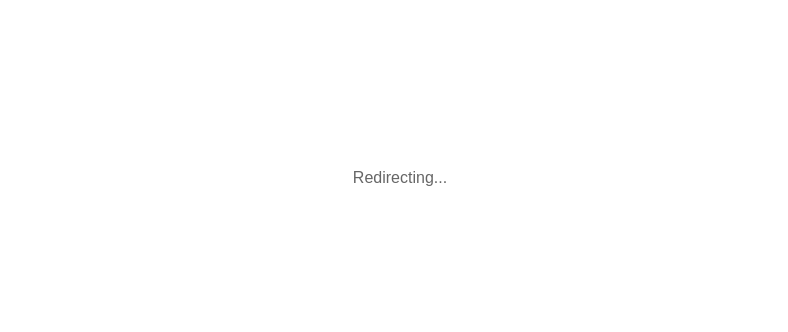
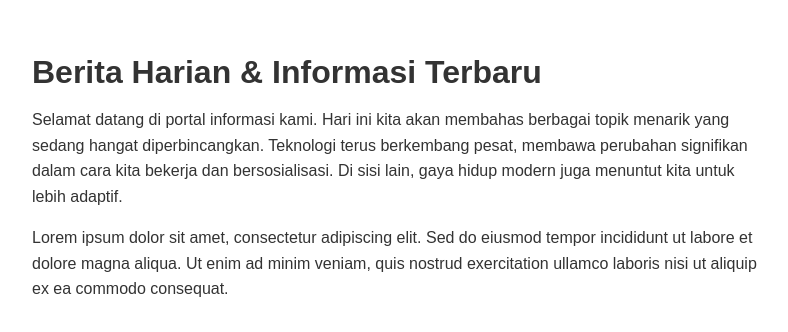
Before and after one commit to hyein89/Superlinkdd, a Next.js app: page /preview in a window 1280 px wide. Shown: the part 222-554 px from the top of the page, without its empty margins (240-1028 px from the left). Built offline with nearby package versions, Linux system fonts and the light colour scheme.

Commit message:
Update page.js

```diff
--- a/app/preview/page.js
+++ b/app/preview/page.js
@@ -1,30 +1,38 @@
 // app/preview/page.js
 
-// Di sinilah kamu memasukkan judul dan gambar pancingan (clickbait)
 export const metadata = {
-  title: 'Video Viral Terbaru (Full HD)',
-  description: 'Tonton video selengkapnya di sini. Durasi full tanpa potongan...',
+  // Gunakan judul yang sangat normal dan tidak agresif
+  title: 'Berita Harian & Informasi Terbaru',
+  description: 'Membaca artikel dan informasi terbaru hari ini. Temukan berbagai topik menarik seputar gaya hidup, teknologi, dan hiburan.',
   openGraph: {
-    title: 'Video Viral Terbaru (Full HD)',
-    description: 'Tonton video selengkapnya di sini. Durasi full tanpa potongan...',
-    // Ganti URL ini dengan URL gambar JPG/PNG yang menarik (misal gambar tombol Play video)
+    title: 'Berita Harian & Informasi Terbaru',
+    description: 'Membaca artikel dan informasi terbaru hari ini. Temukan berbagai topik menarik seputar gaya hidup, teknologi, dan hiburan.',
+    // SANGAT PENTING: Gunakan gambar pemandangan, gambar abstrak, atau logo yang sangat aman. Jangan gambar cewek/video!
     images: ['https://i.ibb.co.com/20SyZc40/622027260-910805528561278-4101000050464278438-n.jpg'],
-    type: 'website',
+    type: 'article',
   },
   twitter: {
     card: 'summary_large_image',
-    title: 'Video Viral Terbaru (Full HD)',
-    description: 'Tonton video selengkapnya di sini. Durasi full tanpa potongan...',
+    title: 'Berita Harian & Informasi Terbaru',
+    description: 'Membaca artikel dan informasi terbaru hari ini.',
     images: ['https://i.ibb.co.com/20SyZc40/622027260-910805528561278-4101000050464278438-n.jpg'],
   }
 };
 
 export default function FakePreview() {
-  // Tampilan fisiknya kita buat kosong saja atau pura-pura loading
-  // Karena manusia asli tidak akan pernah sampai ke halaman ini.
+  // Kita isi halamannya dengan teks palsu (Lorem Ipsum) agar bot FB melihat ini sebagai artikel sungguhan, bukan halaman kosong.
   return (
-    <div style={{ display: 'flex', justifyContent: 'center', alignItems: 'center', height: '100vh', fontFamily: 'sans-serif' }}>
-      <p style={{ color: '#666' }}>Redirecting...</p>
-    </div>
+    <main style={{ maxWidth: '800px', margin: '0 auto', padding: '2rem', fontFamily: 'sans-serif', color: '#333' }}>
+      <h1>Berita Harian & Informasi Terbaru</h1>
+      <p style={{ marginTop: '1rem', lineHeight: '1.6' }}>
+        Selamat datang di portal informasi kami. Hari ini kita akan membahas berbagai topik menarik yang sedang hangat diperbincangkan.
+        Teknologi terus berkembang pesat, membawa perubahan signifikan dalam cara kita bekerja dan bersosialisasi.
+        Di sisi lain, gaya hidup modern juga menuntut kita untuk lebih adaptif.
+      </p>
+      <p style={{ marginTop: '1rem', lineHeight: '1.6' }}>
+        Lorem ipsum dolor sit amet, consectetur adipiscing elit. Sed do eiusmod tempor incididunt ut labore et dolore magna aliqua.
+        Ut enim ad minim veniam, quis nostrud exercitation ullamco laboris nisi ut aliquip ex ea commodo consequat.
+      </p>
+    </main>
   );
 }
```
